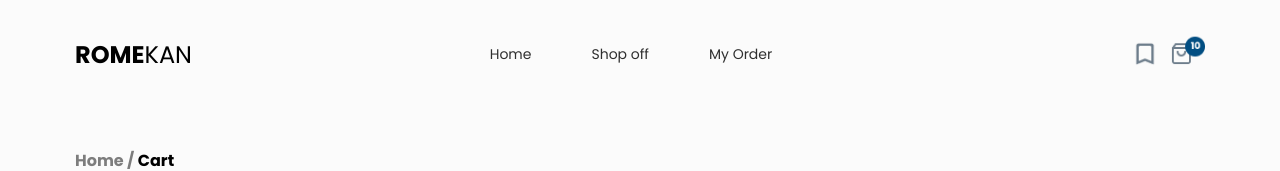
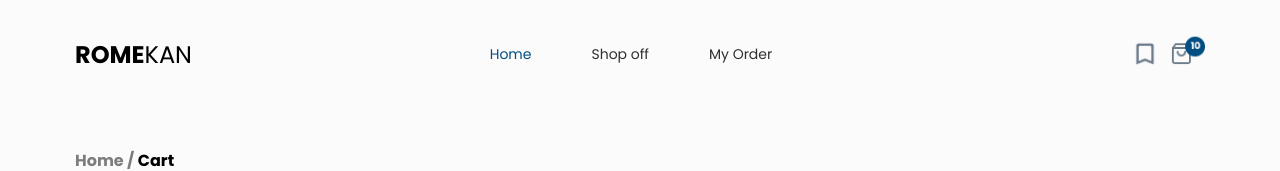
Before and after one commit to jubrealguy/shopping-app, a React (Create React App) app: page /cart in a window 1280 px wide. Shown: the top 171 px of the page. Built offline with nearby package versions, Linux system fonts and the light colour scheme.

Commit message:
active on the header links styling

```diff
--- a/src/App.css
+++ b/src/App.css
@@ -65,7 +65,10 @@ a {
   text-decoration: none;
   color: #2F2F2F;
   font-size: 1.4rem;
+}
 
+.header__list a.active {
+  color: #024E82 !important;
 }
 
 .header__icons {
--- a/src/components/Header.js
+++ b/src/components/Header.js
@@ -8,6 +8,7 @@ import x from "../img/x.png"
 const Header = () => {
     const [clickedNav, setclickedNav] = useState(false);
     const [imageSrc, setImageSrc] = useState(ham);
+    const [activeIndex, setActiveIndex] = useState(0);
 
     const clickHam = (e) => {
         e.preventDefault();
@@ -15,9 +16,12 @@ const Header = () => {
         setImageSrc(clickedNav ? ham : x);
     }
 
+    const handleIndexClick = (index) => {
+        setActiveIndex(index);
+    };
+
     const nav = (
         <ul className="header__list-mobile">
-
             <li className="header__list--item-mobile" onClick={clickHam}><Link to="/" className="header__list--link-mobile">Home</Link></li>
             <li className="header__list--item-mobile" onClick={clickHam}><Link className="header__list--link-mobile">Shop All</Link></li>
             <li className="header__list--item-mobile" onClick={clickHam}><Link to="/cart" className="header__list--link-mobile">My Order</Link></li>
@@ -30,9 +34,9 @@ const Header = () => {
                 <h1 className="header__primary"><Link to='/'>Rome<span>kan</span></Link></h1>
                 <nav className="header__nav">
                     <ul className="header__list">
-                        <li className="header__list--item"><Link to="/" className="header__list--link">Home</Link></li>
-                        <li className="header__list--item"><Link className="header__list--link">Shop off</Link></li>
-                        <li className="header__list--item"><Link to="/cart" className="header__list--link">My Order</Link></li>
+                        <li className='header__list--item'><Link to="/" className={activeIndex === 0 ? 'header__list--link active' : 'header__list--link'} onClick={() => handleIndexClick(0)}>Home</Link></li>
+                        <li className='header__list--item'><Link className={activeIndex === 1 ? 'header__list--link active' : 'header__list--link'} onClick={() => handleIndexClick(1)}>Shop off</Link></li>
+                        <li className='header__list--item'><Link to="/cart" className={activeIndex === 2 ? 'header__list--link active' : 'header__list--link'} onClick={() => handleIndexClick(2)}>My Order</Link></li>
                     </ul>
                 </nav>
                 <div className="header__icons">
```
